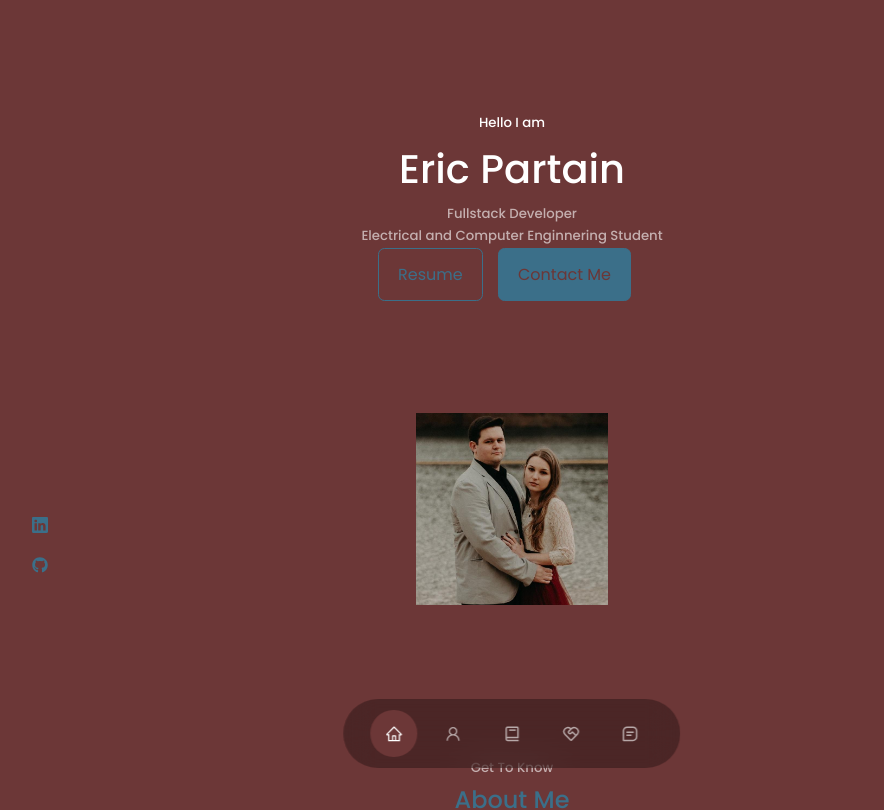
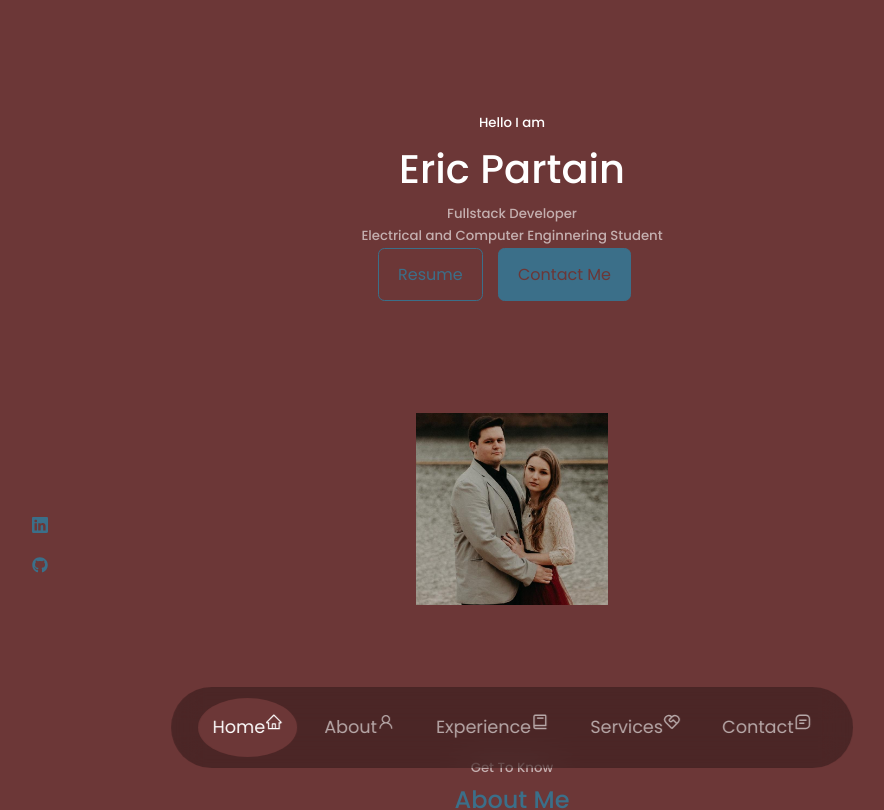
Before and after one commit to KnightHawk1090/react-portfolio, a React (Create React App) app: page / in a window 1280 px wide. Shown: the top 810 px of the page, without its empty margins (128-1012 px from the left). Built offline with nearby package versions, Linux system fonts and the light colour scheme.

Commit message:
ts deployment issues

```diff
--- a/src/components/footer/footer.css
+++ b/src/components/footer/footer.css
@@ -1,9 +1,23 @@
+html, body {
+    height: 100%;
+    margin: 0;
+    padding: 0;
+  }
+
+  #root {
+    min-height: 100%;
+    position: relative;
+  }
+
   footer {
     background: var(--color-primary);
     padding: 3rem 0;
     text-align: center;
-    font-size: 2.0 rem;
-    margin-top: 7rem;
+    font-size: 2.0rem;
+    position: absolute;
+    bottom: 0;
+    left: 0;
+    width: 100%;
   }
 
   footer a {
@@ -17,3 +31,17 @@ footer a {
     gap: 2rem;
     margin: 0 auto 3rem;
   }
+
+  .permalinks li {
+    display: inline-block;
+    margin: 0 10px;
+  }
+
+  .permalinks li a {
+    color: var(--color-bg);
+    text-decoration: none;
+  }
+
+  .permalinks li a:hover {
+    color: var(--color-secondary);
+  }
--- a/src/components/header/HeaderSocials.jsx
+++ b/src/components/header/HeaderSocials.jsx
@@ -1,14 +1,18 @@
-import React from 'react'
-import {BsLinkedin} from 'react-icons/bs'
-import {FaGithub} from 'react-icons/fa'
+import React from 'react';
+import { BsLinkedin } from 'react-icons/bs';
+import { FaGithub } from 'react-icons/fa';
 
 const HeaderSocials = () => {
   return (
     <div className='header__socials'>
-        <a href='https://www.linkedin.com/in/eric-partain-674787161/' target='_blank'><BsLinkedin/></a>
-        <a href='https://github.com/KnightHawk1090' target='_blank'><FaGithub/></a>
+      <a href='https://www.linkedin.com/in/eric-partain-674787161/' target='_blank' rel='noopener noreferrer'>
+        <BsLinkedin />
+      </a>
+      <a href='https://github.com/KnightHawk1090' target='_blank' rel='noopener noreferrer'>
+        <FaGithub />
+      </a>
     </div>
-  )
-}
+  );
+};
 
-export default HeaderSocials
+export default HeaderSocials;
--- a/src/components/nav/Nav.jsx
+++ b/src/components/nav/Nav.jsx
@@ -1,23 +1,39 @@
-import React from 'react'
-import './nav.css'
-import {AiOutlineHome} from 'react-icons/ai'
-import {AiOutlineUser} from 'react-icons/ai'
-import {BiBook} from 'react-icons/bi'
-import {RiServiceLine} from 'react-icons/ri'
-import {BiMessageSquareDetail} from 'react-icons/bi'
-import { useState } from 'react'
+import React from 'react';
+import './nav.css';
+import { AiOutlineHome } from 'react-icons/ai';
+import { AiOutlineUser } from 'react-icons/ai';
+import { BiBook } from 'react-icons/bi';
+import { RiServiceLine } from 'react-icons/ri';
+import { BiMessageSquareDetail } from 'react-icons/bi';
+import { useState } from 'react';
 
 const Nav = () => {
-  const [activeNav, setActiveNav] = useState('#')
+  const [activeNav, setActiveNav] = useState('#');
+
   return (
     <nav>
-      <a href='#' onClick={() => setActiveNav('#')} className={activeNav === '#' ? 'active' : ''}><AiOutlineHome/></a>
-      <a href='#about' onClick={() => setActiveNav('#about')} className={activeNav === '#about' ? 'active' : ''}><AiOutlineUser/></a>
-      <a href='#experience' onClick={() => setActiveNav('#experience')} className={activeNav === '#experience' ? 'active' : ''}><BiBook/></a>
-      <a href='#services' onClick={() => setActiveNav('#services')} className={activeNav === '#services' ? 'active' : ''}><RiServiceLine/></a>
-      <a href='#contact'onClick={() => setActiveNav('#contact')} className={activeNav === '#contact' ? 'active' : ''}><BiMessageSquareDetail/></a>
+      <a href='#' onClick={() => setActiveNav('#')} className={activeNav === '#' ? 'active' : ''}>
+        <span>Home</span>
+        <AiOutlineHome />
+      </a>
+      <a href='#about' onClick={() => setActiveNav('#about')} className={activeNav === '#about' ? 'active' : ''}>
+        <span>About</span>
+        <AiOutlineUser />
+      </a>
+      <a href='#experience' onClick={() => setActiveNav('#experience')} className={activeNav === '#experience' ? 'active' : ''}>
+        <span>Experience</span>
+        <BiBook />
+      </a>
+      <a href='#services' onClick={() => setActiveNav('#services')} className={activeNav === '#services' ? 'active' : ''}>
+        <span>Services</span>
+        <RiServiceLine />
+      </a>
+      <a href='#contact' onClick={() => setActiveNav('#contact')} className={activeNav === '#contact' ? 'active' : ''}>
+        <span>Contact</span>
+        <BiMessageSquareDetail />
+      </a>
     </nav>
-  )
-}
+  );
+};
 
-export default Nav
+export default Nav;
--- a/src/components/portfolio/Portfolio.jsx
+++ b/src/components/portfolio/Portfolio.jsx
@@ -18,8 +18,8 @@ const Portfolio = () => {
           </div>
           <h3>Secure Password Generator</h3>
 
-          <a href="https://github.com/KnightHawk1090/module-3-challenge" className='btn' target='__blank'>Code</a>
-          <a href="https://knighthawk1090.github.io/module-3-challenge/" className='btn btn-primary' target='__blank'>Deployed Project</a>
+          <a href="https://github.com/KnightHawk1090/module-3-challenge" className='btn' target='_blank' rel='noopener noreferrer'>Code</a>
+          <a href="https://knighthawk1090.github.io/module-3-challenge/" className='btn btn-primary' target='_blank' rel='noopener noreferrer'>Deployed Project</a>
         </article>
 
         <article className='portfolio__item'>
@@ -28,8 +28,8 @@ const Portfolio = () => {
           </div>
           <h3>BookBuster</h3>
 
-          <a href="https://github.com/TuddaT0224/Module-8-Project-1" className='btn' target='__blank'>Code</a>
-          <a href="https://tuddat0224.github.io/BookBuster/" className='btn btn-primary' target='__blank'>Deployed Project</a>
+          <a href="https://github.com/TuddaT0224/Module-8-Project-1" className='btn' target='_blank' rel='noopener noreferrer'>Code</a>
+          <a href="https://tuddat0224.github.io/BookBuster/" className='btn btn-primary' target='_blank' rel='noopener noreferrer'>Deployed Project</a>
         </article>
 
         <article className='portfolio__item'>
@@ -38,8 +38,8 @@ const Portfolio = () => {
           </div>
           <h3>City Weather Forecast</h3>
 
-          <a href="https://github.com/KnightHawk1090/module-6-challenge-weather-report" className='btn' target='__blank'>Code</a>
-          <a href="https://knighthawk1090.github.io/module-6-challenge-weather-report/" className='btn btn-primary' target='__blank'>Deployed Project</a>
+          <a href="https://github.com/KnightHawk1090/module-6-challenge-weather-report" className='btn' target='_blank' rel='noopener noreferrer'>Code</a>
+          <a href="https://knighthawk1090.github.io/module-6-challenge-weather-report/" className='btn btn-primary' target='_blank' rel='noopener noreferrer'>Deployed Project</a>
         </article>
 
         <article className='portfolio__item'>
@@ -48,23 +48,23 @@ const Portfolio = () => {
           </div>
           <h3>Daily Planner</h3>
 
-          <a href="https://github.com/KnightHawk1090/module-5-challenge-workplanner" className='btn' target='__blank'>Code</a>
-          <a href="https://knighthawk1090.github.io/module-5-challenge-workplanner/" className='btn btn-primary' target='__blank'>Deployed Project</a>
+          <a href="https://github.com/KnightHawk1090/module-5-challenge-workplanner" className='btn' target='_blank' rel='noopener noreferrer'>Code</a>
+          <a href="https://knighthawk1090.github.io/module-5-challenge-workplanner/" className='btn btn-primary' target='_blank' rel='noopener noreferrer'>Deployed Project</a>
         </article>
 
         <article className='portfolio__item'>
           <div className='portfolio__item-image'>
             <img src={quiz} alt="" />
           </div>
-          <h3>Secure Password Generator</h3>
+          <h3>Maximum API Code Quiz</h3>
 
-          <a href="https://github.com/KnightHawk1090/maximum-api-code-quiz" className='btn' target='__blank'>Code</a>
-          <a href="https://knighthawk1090.github.io/maximum-api-code-quiz/" className='btn btn-primary' target='__blank'>Deployed Project</a>
+          <a href="https://github.com/KnightHawk1090/maximum-api-code-quiz" className='btn' target='_blank' rel='noopener noreferrer'>Code</a>
+          <a href="https://knighthawk1090.github.io/maximum-api-code-quiz/" className='btn btn-primary' target='_blank' rel='noopener noreferrer'>Deployed Project</a>
         </article>
 
       </div>
     </section>
-  )
-}
+  );
+};
 
-export default Portfolio
+export default Portfolio;
--- a/src/components/services/Services.jsx
+++ b/src/components/services/Services.jsx
@@ -1,6 +1,7 @@
 import React from 'react';
 import './services.css';
-import {RxDotFilled} from 'react-icons/rx';
+import { RxDotFilled } from 'react-icons/rx';
+
 
 const Services = () => {
   return (
```
Lines whose indentation alone changed are shown as unchanged.
